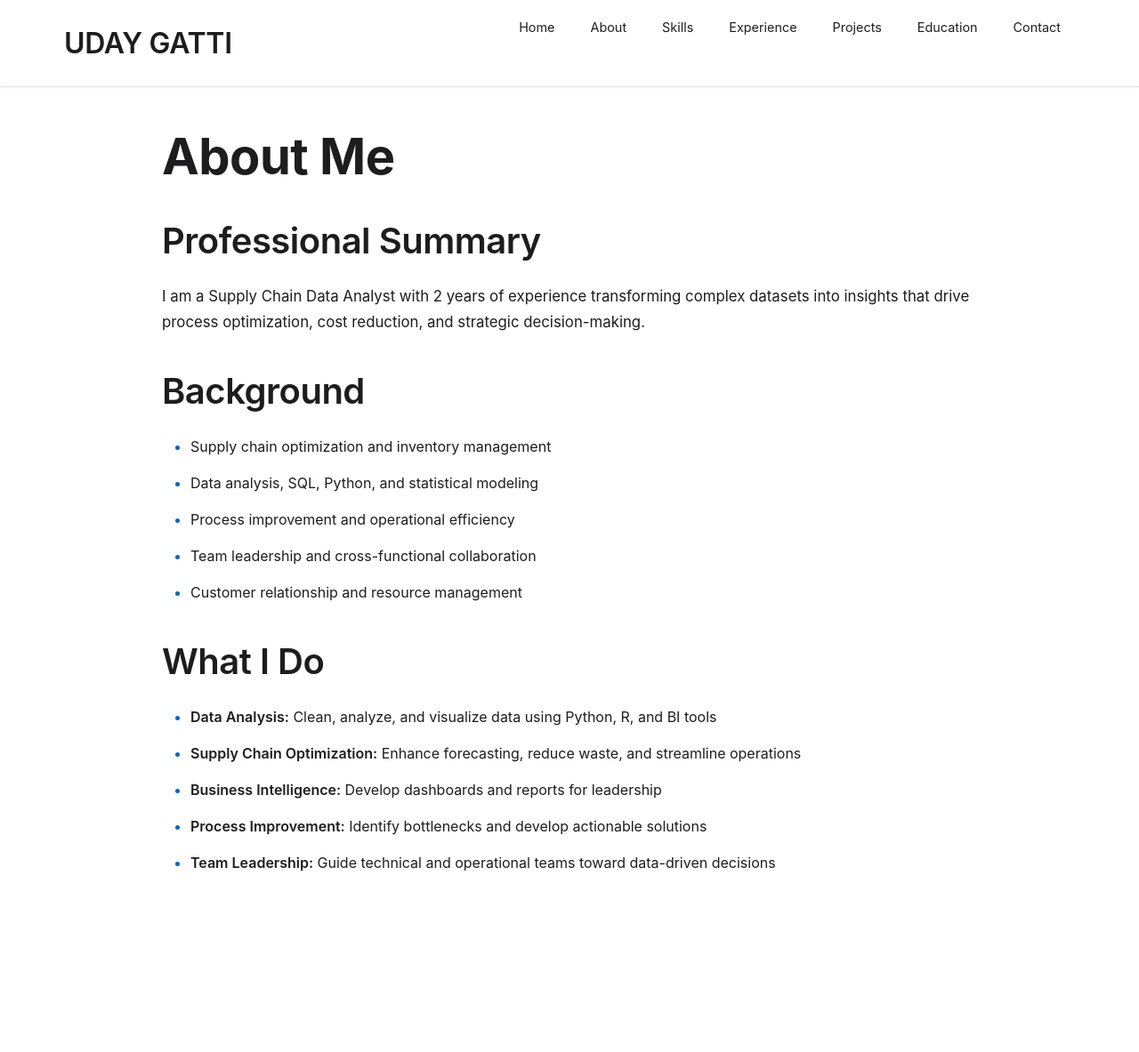
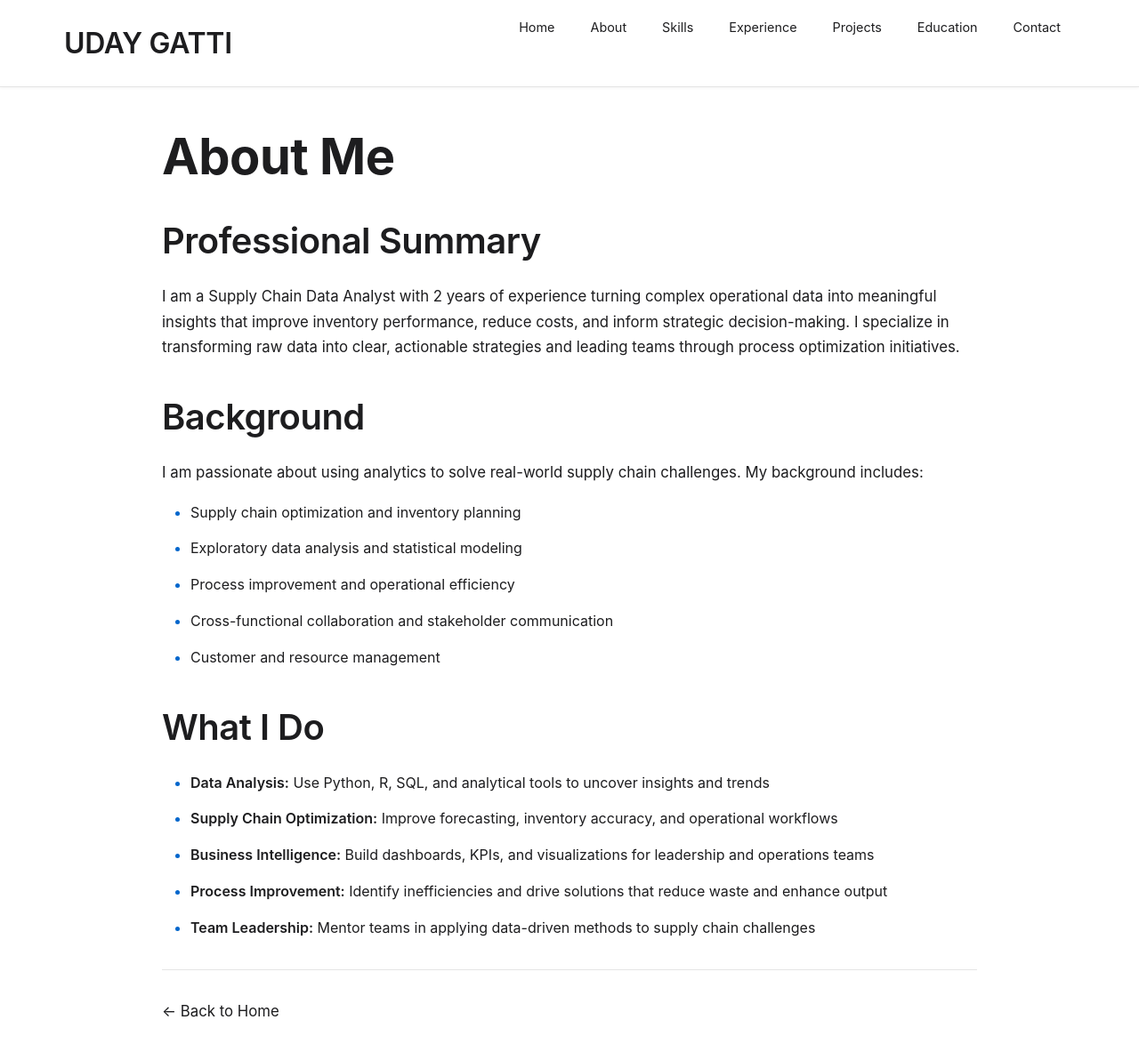
Before and after one commit to gattiuday/portfolio, a Jekyll site: the page built from about.md, in a window 1280 px wide and 1199 px high. Shown: the top 1183 px of the window at 89% size. Built offline with Jekyll 4.4.1, drawn with Linux system fonts in a browser that asks for light colours; our own code applies the rules of GitHub Pages for plain Markdown files.

Commit message:
Update about.md

```diff
--- a/about.md
+++ b/about.md
@@ -1,24 +1,32 @@
-<h1>About Me</h1>
+---
+layout: default
+title: About Me
+---
 
-<h2>Professional Summary</h2>
-<p>
-I am a Supply Chain Data Analyst with 2 years of experience transforming complex datasets into insights that drive process optimization, cost reduction, and strategic decision-making.
-</p>
+# About Me
 
-<h2>Background</h2>
-<ul>
-  <li>Supply chain optimization and inventory management</li>
-  <li>Data analysis, SQL, Python, and statistical modeling</li>
-  <li>Process improvement and operational efficiency</li>
-  <li>Team leadership and cross-functional collaboration</li>
-  <li>Customer relationship and resource management</li>
-</ul>
+## Professional Summary
 
-<h2>What I Do</h2>
-<ul>
-  <li><strong>Data Analysis:</strong> Clean, analyze, and visualize data using Python, R, and BI tools</li>
-  <li><strong>Supply Chain Optimization:</strong> Enhance forecasting, reduce waste, and streamline operations</li>
-  <li><strong>Business Intelligence:</strong> Develop dashboards and reports for leadership</li>
-  <li><strong>Process Improvement:</strong> Identify bottlenecks and develop actionable solutions</li>
-  <li><strong>Team Leadership:</strong> Guide technical and operational teams toward data-driven decisions</li>
-</ul>
+I am a Supply Chain Data Analyst with 2 years of experience turning complex operational data into meaningful insights that improve inventory performance, reduce costs, and inform strategic decision-making. I specialize in transforming raw data into clear, actionable strategies and leading teams through process optimization initiatives.
+
+## Background
+
+I am passionate about using analytics to solve real-world supply chain challenges. My background includes:
+
+- Supply chain optimization and inventory planning
+- Exploratory data analysis and statistical modeling
+- Process improvement and operational efficiency
+- Cross-functional collaboration and stakeholder communication
+- Customer and resource management
+
+## What I Do
+
+- **Data Analysis:** Use Python, R, SQL, and analytical tools to uncover insights and trends
+- **Supply Chain Optimization:** Improve forecasting, inventory accuracy, and operational workflows
+- **Business Intelligence:** Build dashboards, KPIs, and visualizations for leadership and operations teams
+- **Process Improvement:** Identify inefficiencies and drive solutions that reduce waste and enhance output
+- **Team Leadership:** Mentor teams in applying data-driven methods to supply chain challenges
+
+---
+
+[← Back to Home](index.md)
```
